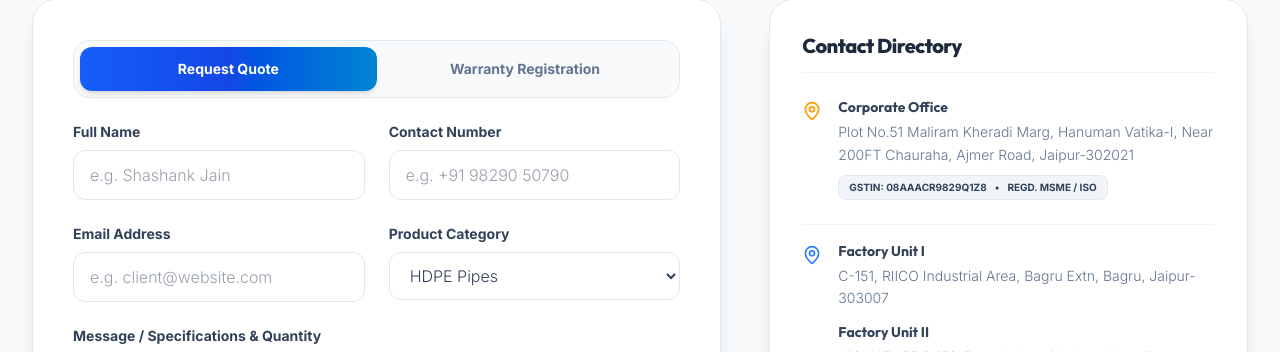
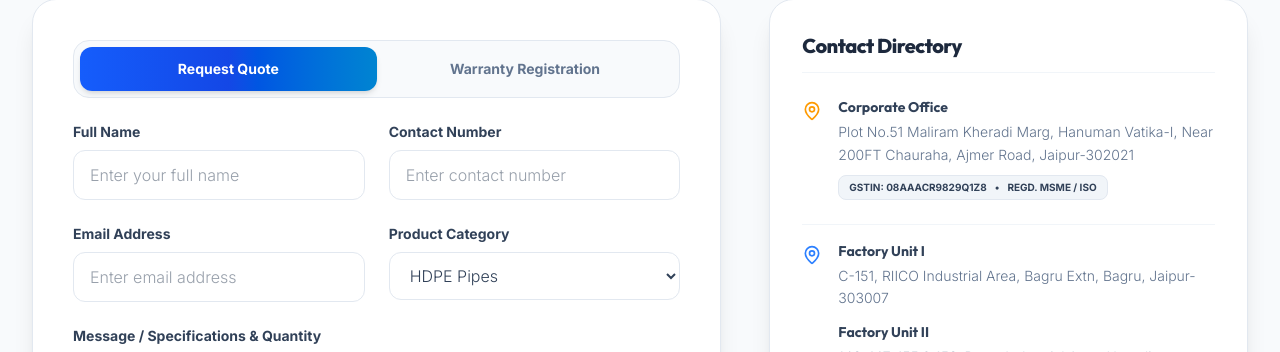
Before and after one commit to shashankjain843/Rajshree, a React (Vite) app: page / in a window 1280 px wide. Shown: the part 7185-7537 px from the top of the page. Built offline with nearby package versions, Linux system fonts and the light colour scheme.

Commit message:
update files

```diff
--- a/src/components/Contact.jsx
+++ b/src/components/Contact.jsx
@@ -260,7 +260,7 @@ export default function Contact() {
                           name="name"
                           value={formData.name}
                           onChange={handleChange}
-                          placeholder="e.g. Shashank Jain"
+                          placeholder="Enter your full name"
                           className={`w-full px-4 py-3 rounded-xl border font-light text-slate-700 focus:outline-none focus:ring-2 focus:ring-blue-500/30 focus:border-blue-500 transition-all ${
                             formErrors.name ? 'border-red-500 bg-red-50' : 'border-slate-200'
                           }`}
@@ -278,7 +278,7 @@ export default function Contact() {
                           name="phone"
                           value={formData.phone}
                           onChange={handleChange}
-                          placeholder="e.g. +91 98290 50790"
+                          placeholder="Enter contact number"
                           className={`w-full px-4 py-3 rounded-xl border font-light text-slate-700 focus:outline-none focus:ring-2 focus:ring-blue-500/30 focus:border-blue-500 transition-all ${
                             formErrors.phone ? 'border-red-500 bg-red-50' : 'border-slate-200'
                           }`}
@@ -298,7 +298,7 @@ export default function Contact() {
                           name="email"
                           value={formData.email}
                           onChange={handleChange}
-                          placeholder="e.g. client@website.com"
+                          placeholder="Enter email address"
                           className={`w-full px-4 py-3 rounded-xl border font-light text-slate-700 focus:outline-none focus:ring-2 focus:ring-blue-500/30 focus:border-blue-500 transition-all ${
                             formErrors.email ? 'border-red-500 bg-red-50' : 'border-slate-200'
                           }`}
@@ -376,7 +376,7 @@ export default function Contact() {
                           name="name"
                           value={warrantyData.name}
                           onChange={handleChange}
-                          placeholder="e.g. Shashank Jain"
+                          placeholder="Enter your full name"
                           className={`w-full px-4 py-3 rounded-xl border font-light text-slate-700 focus:outline-none focus:ring-2 focus:ring-blue-500/30 focus:border-blue-500 transition-all ${
                             formErrors.name ? 'border-red-500 bg-red-50' : 'border-slate-200'
                           }`}
@@ -394,7 +394,7 @@ export default function Contact() {
                           name="phone"
                           value={warrantyData.phone}
                           onChange={handleChange}
-                          placeholder="e.g. +91 98290 50790"
+                          placeholder="Enter contact number"
                           className={`w-full px-4 py-3 rounded-xl border font-light text-slate-700 focus:outline-none focus:ring-2 focus:ring-blue-500/30 focus:border-blue-500 transition-all ${
                             formErrors.phone ? 'border-red-500 bg-red-50' : 'border-slate-200'
                           }`}
@@ -414,7 +414,7 @@ export default function Contact() {
                           name="email"
                           value={warrantyData.email}
                           onChange={handleChange}
-                          placeholder="e.g. client@website.com"
+                          placeholder="Enter email address"
                           className={`w-full px-4 py-3 rounded-xl border font-light text-slate-700 focus:outline-none focus:ring-2 focus:ring-blue-500/30 focus:border-blue-500 transition-all ${
                             formErrors.email ? 'border-red-500 bg-red-50' : 'border-slate-200'
                           }`}
@@ -449,7 +449,7 @@ export default function Contact() {
                           name="invoiceNum"
                           value={warrantyData.invoiceNum}
                           onChange={handleChange}
-                          placeholder="e.g. RT-2026-9811"
+                          placeholder="Enter invoice number"
                           className={`w-full px-4 py-3 rounded-xl border font-light text-slate-700 focus:outline-none focus:ring-2 focus:ring-blue-500/30 focus:border-blue-500 transition-all ${
                             formErrors.invoiceNum ? 'border-red-500 bg-red-50' : 'border-slate-200'
                           }`}
```
